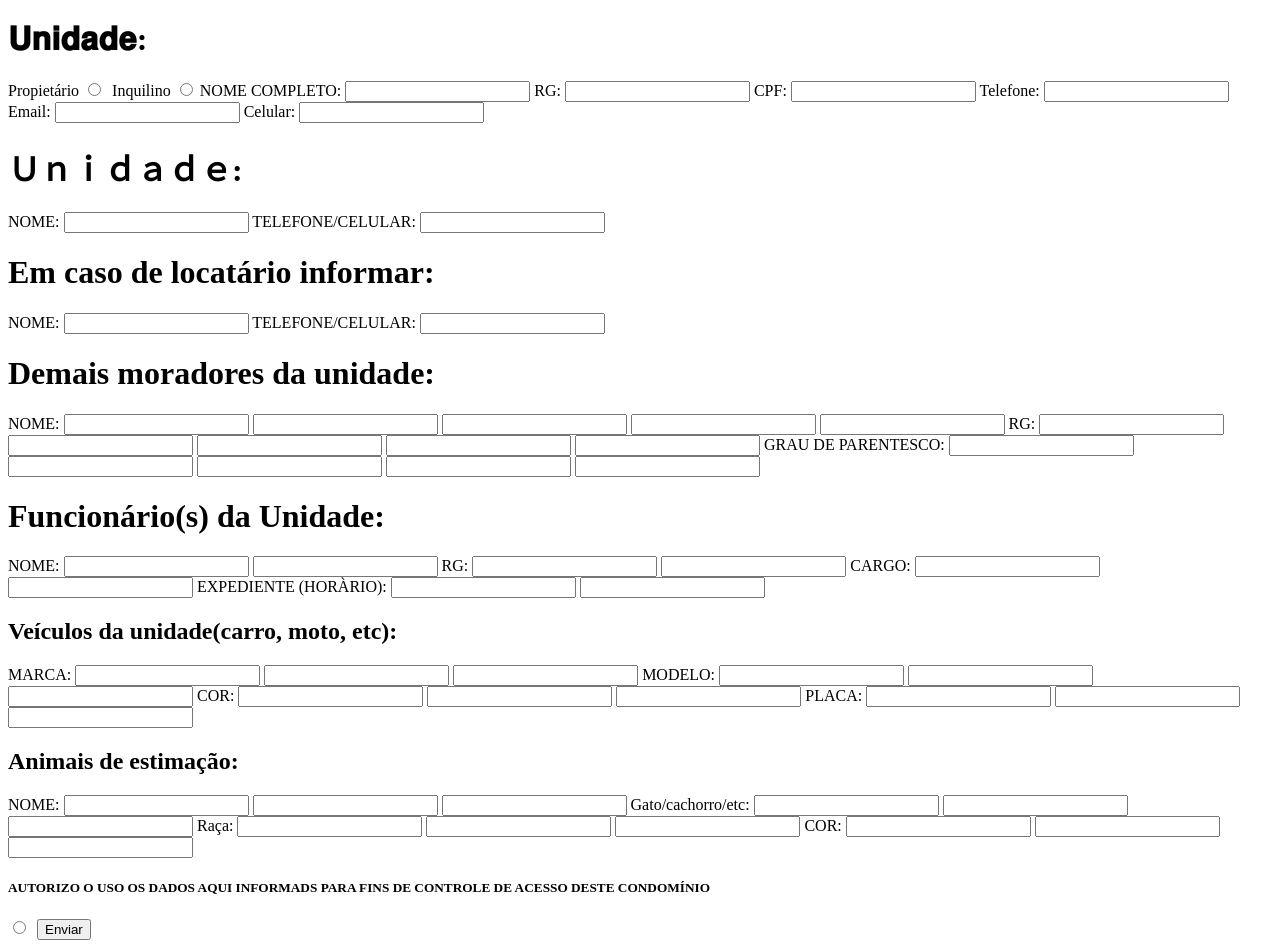
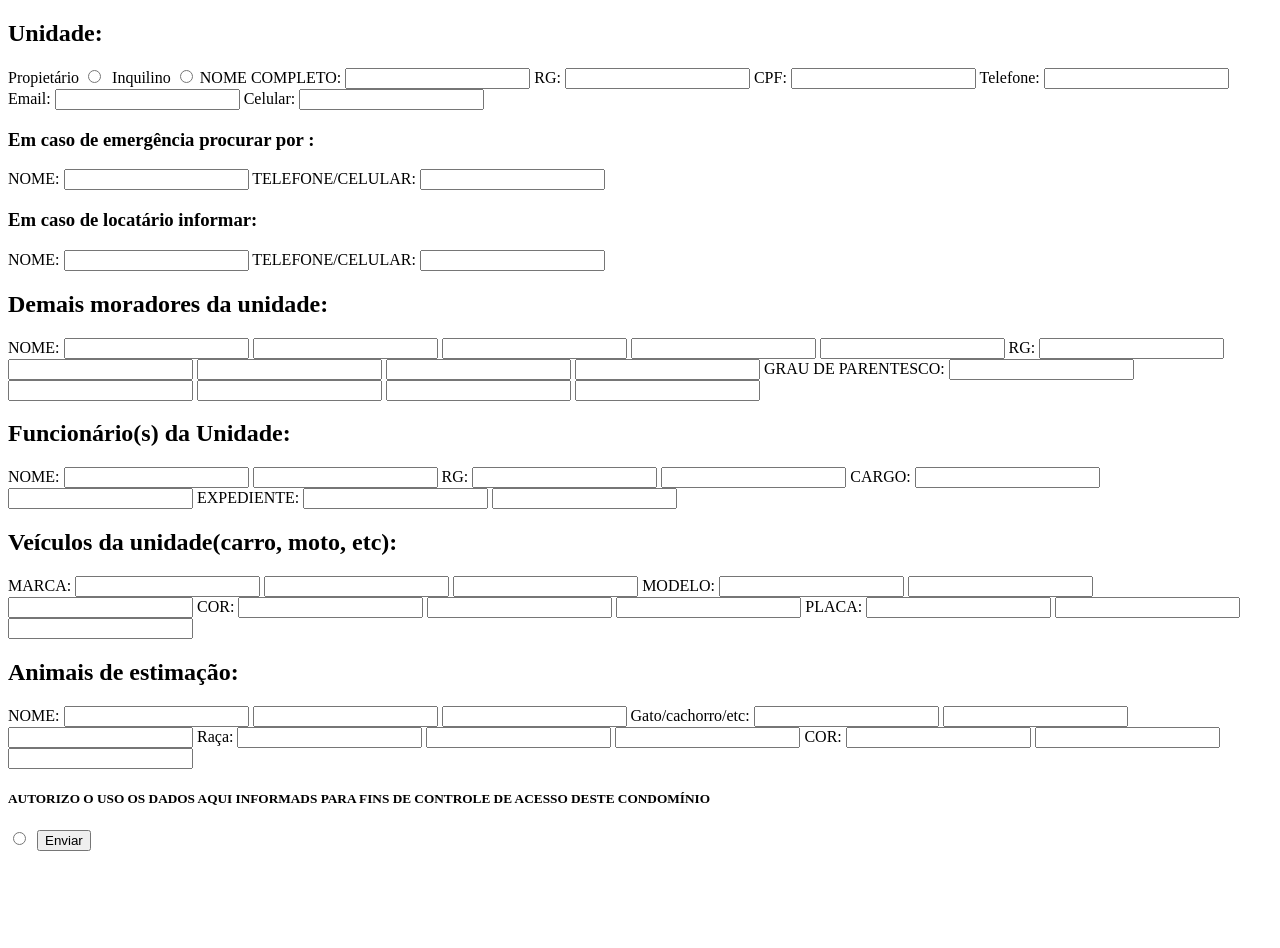
Before and after one commit to joaooficialb/Formul-rio, a plain HTML site: page index.html in a window 1280 px wide. After the commit the page ends 859 px from the top, so only its background shows below. Drawn offline with Linux system fonts and the light colour scheme.

Commit message:
Update index.html

```diff
--- a/index.html
+++ b/index.html
@@ -5,9 +5,9 @@
   <meta name="viewport" content="width=device-width, initial-scale=1.0">
 </head>
 <body>
-
+ <section>
   <form id="loginForm">
-      <h1>𝐔𝐧𝐢𝐝𝐚𝐝𝐞:</h1>
+      <h1>Unidade:</h1>
       <label>Propietário</label>
       <input type="radio" name="opcao" id="op1">&nbsp;
       <label>Inquilino</label>
@@ -29,15 +29,19 @@
 
       <label for="nome">Celular:</label>
       <input type="text" id="CELULAR" name="CELULAR" required>
+  </formsection>
 
-      <h1>Ｕｎｉｄａｄｅ:</h1>
+    <section>
+      <h1>Em caso de emergência procurar por :</h1>
 
       <label for="nome">NOME:</label>
       <input type="text" id="nome" name="nome" required>
 
       <label for="nome">TELEFONE/CELULAR:</label>
       <input type="text" id="TELEFONE/CELULAR" name="TELEFONE/CELULAR" required>
+    </Section>
 
+    <section>
       <h1>Em caso de locatário informar:</h1>
 
       <label for="nome">NOME:</label>
@@ -45,9 +49,10 @@
 
       <label for "nome">TELEFONE/CELULAR:</label>
       <input type="text" id="TELEFONE" name="TELEFONE" required>
+      </Section>
 
-      <h1>Demais moradores da unidade:</h1>
-
+    <h1>Demais moradores da unidade:</h1>
+    <section class="moradores">
       <label for="nome">NOME:</label>
       <input type="text" id="nome" name="nome" required>
       <input type="text" id="nome" name="nome" required>
@@ -68,9 +73,10 @@
       <input type="text" id="nome" name="nome" required>
       <input type="text" id="nome" name="nome" required>
       <input type="text" id="nome" name="nome" required>
+    </Section>
 
       <h1>Funcionário(s) da Unidade:</h1>
-
+    <section class="funcionario">
       <label for="nome">NOME:</label>
       <input type="text" id="NOME" name="NOME" required>
       <input type="text" id="RG" name="NOME" required>
@@ -83,11 +89,13 @@
       <input type="text" id="TELEFONE" name="TELEFONE" required>
       <input type="text" id="TELEFONE" name="TELEFONE" required>
 
-      <label for="nome">EXPEDIENTE (HORÀRIO):</label>
+      <label for="nome">EXPEDIENTE:</label>
       <input type="text" id="EXPEDIENTE" name="EXPEDIENTE" required>
       <input type="text" id="EXPEDIENTE" name="EXPEDIENTE" required>
+   </section>
 
-      <h2>Veículos da unidade(carro, moto, etc):</h2>
+     <h2>Veículos da unidade(carro, moto, etc):</h2>
+    <section class="carro">
 
       <label for="nome">MARCA:</label>
       <input type="text" id="MARCA" name="MARCA" required>
@@ -99,6 +107,7 @@
       <input type="text" id="MODELO" name="MODELO" required>
       <input type="text" id="MODELO" name="MODELO" required>
 
+
       <label for="nome">COR:</label>
       <input type="text" id="COR" name="COR" required>
       <input type="text" id="COR" name="COR" required>
@@ -108,8 +117,10 @@
       <input type="text" id="PLACA" name="PLACA" required>
       <input type="text" id="PLACA" name="PLACA" required>
       <input type="text" id="PLACA" name="PLACA" required>
+      </Section>
 
-      <h2>Animais de estimação:</h2>
+     <h2>Animais de estimação:</h2>
+    <section class="animal">
 
       <label for="nome">NOME:</label>
       <input type="text" id="RG" name="RG" required>
@@ -130,11 +141,14 @@
       <input type="text" id="COR" name="COR" required>
       <input type="text" id="COR" name="COR" required>
       <input type="text" id="COR" name="COR" required>
+    </Section>
 
+    <Section class="Final">
       <h5>AUTORIZO O USO OS DADOS AQUI INFORMADS PARA FINS DE CONTROLE DE  ACESSO DESTE CONDOMÍNIO</h5>
       <input type="radio" name="opcao" id="op1">&nbsp;
 
       <button type="button" onclick="enviarFormulario()">Enviar</button>
+    </Section>
   </form>
 
   <script>
```
